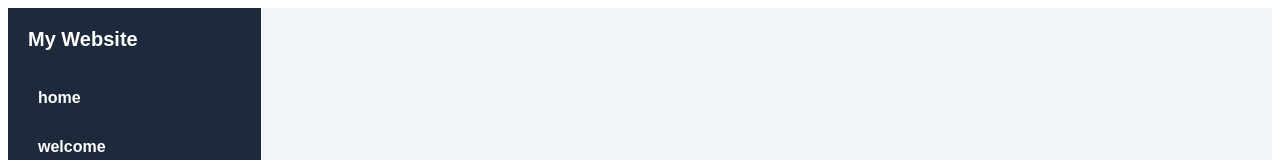
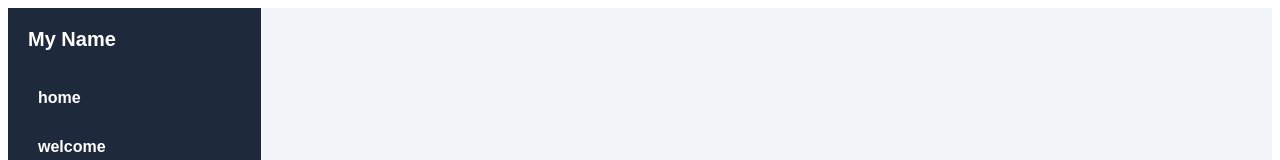
Before and after one commit to rapalliprasannareddy2022-commits/my-app2, an Angular app: page /dashboard in a window 1280 px wide. Shown: the top 160 px of the page. Built offline with nearby package versions, Linux system fonts and the light colour scheme.

Commit message:
changed the names

```diff
--- a/src/app/dashbord/dashbord.component.html
+++ b/src/app/dashbord/dashbord.component.html
@@ -1,7 +1,7 @@
 
 <div class="parent">
     <div class="left">
-        <div class="logo">My Website</div>
+        <div class="logo">My Name</div>
         <h1 routerLink="home">home</h1>
         <h1 routerLink="welcome">welcome</h1>
 
```
